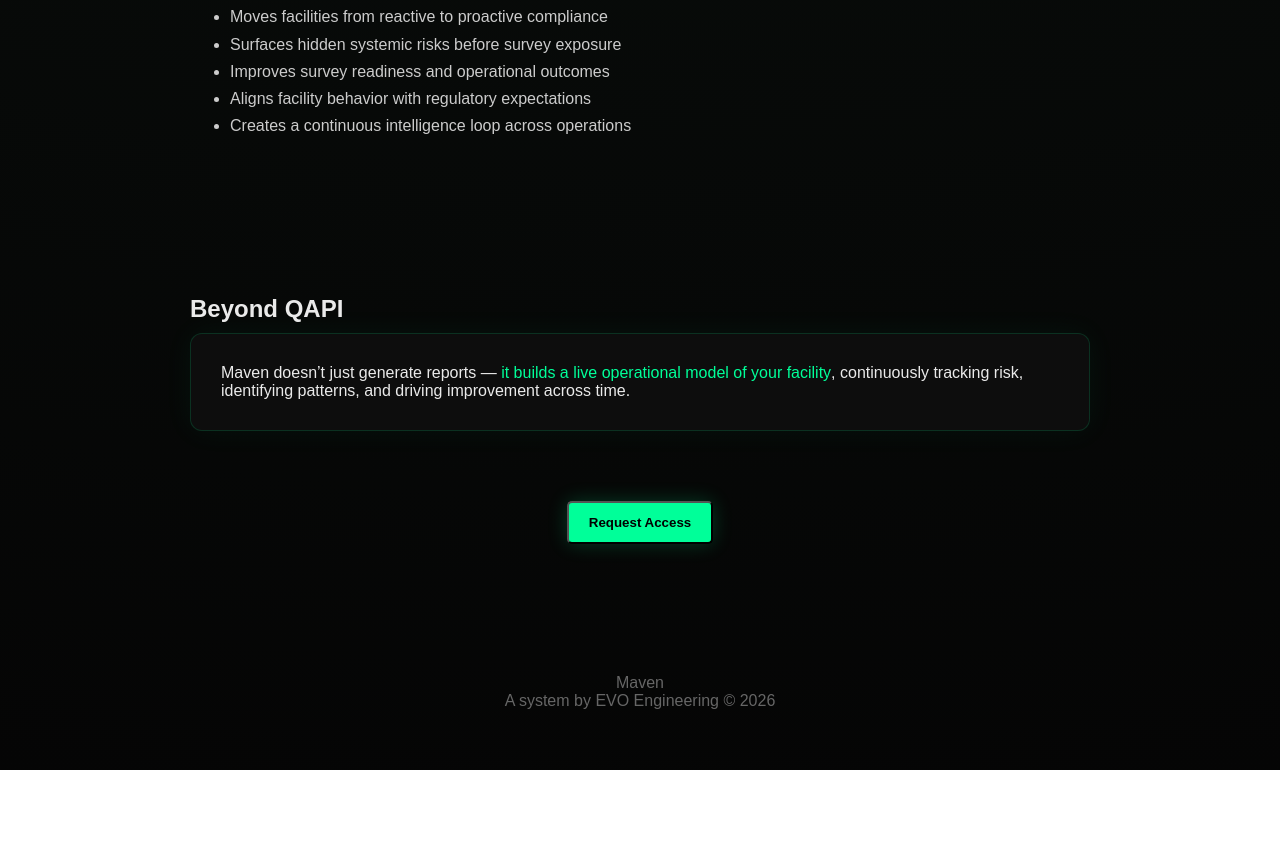
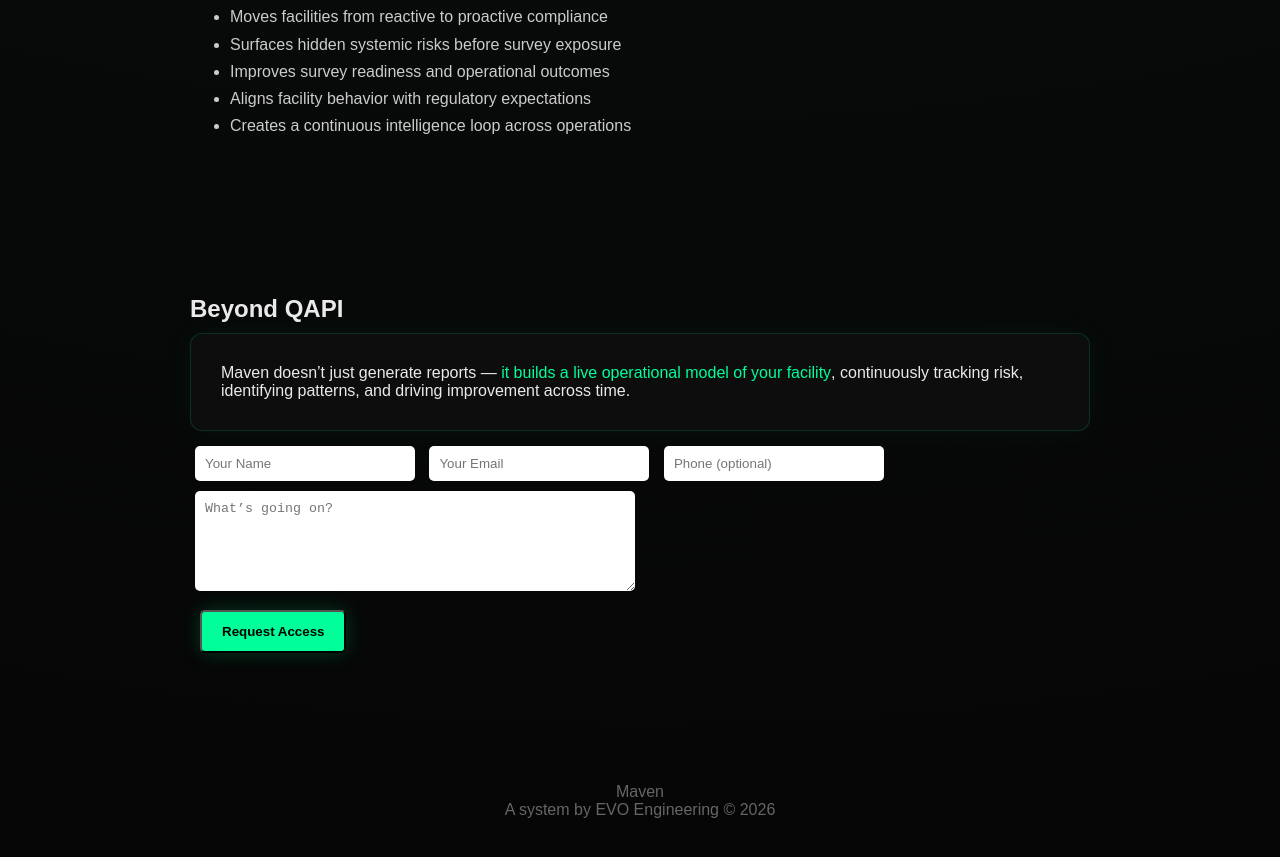
Before and after one commit to cweedman1/maven-web, a plain HTML site: page intelligence.html in a window 1280 px wide. Shown: the part 2663-3520 px from the top of the page. Before the commit the page ends 3433 px from the top, so only its background shows below. Drawn offline with Linux system fonts and the light colour scheme.

Commit message:
Added form elements

```diff
--- a/intelligence.html
+++ b/intelligence.html
@@ -207,12 +207,35 @@
         continuously tracking risk, identifying patterns, and driving improvement across time.
     </div>
 
-    <div class="cta">
-        <form action="https://formspree.io/f/mqeyopeg" method="POST" style="display:inline;">
-    <input type="hidden" name="source" value="Maven Intelligence Page">
-    <input type="hidden" name="intent" value="Access Request">
-    <input type="hidden" name="_subject" value="New Maven Access Request">
-    <button type="submit" class="btn">Request Access</button>
+    <div class="buttons">
+
+    <form action="https://formspree.io/f/mqeyopeg" method="POST" style="display:inline-block; margin-top:10px;">
+
+        <input type="text" name="name" placeholder="Your Name" required
+        style="padding:10px; margin:5px; border-radius:5px; border:none; width:200px;">
+
+        <input type="email" name="email" placeholder="Your Email" required
+        style="padding:10px; margin:5px; border-radius:5px; border:none; width:200px;">
+
+        <input type="text" name="phone" placeholder="Phone (optional)"
+        style="padding:10px; margin:5px; border-radius:5px; border:none; width:200px;">
+
+        <br>
+
+        <textarea name="message" placeholder="What’s going on?" required
+        style="padding:10px; margin:5px; border-radius:5px; border:none; width:420px; height:80px;"></textarea>
+
+        <input type="hidden" name="source" value="Maven Intelligence Page">
+        <input type="hidden" name="intent" value="Access Request">
+        <input type="hidden" name="_subject" value="New Maven Access Request">
+
+        <br>
+
+        <button type="submit" class="btn">Request Access</button>
+
+    </form>
+
+</div>
 </form>
     </div>
 </div>
```
Also changed, not shown: index.html (+28 -6 lines), investigations.html (+20 -1 lines), poc.html (+20 -1 lines).
